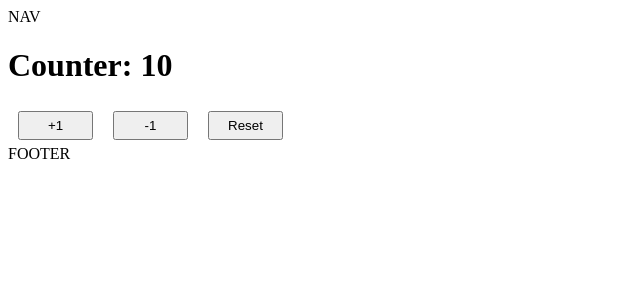
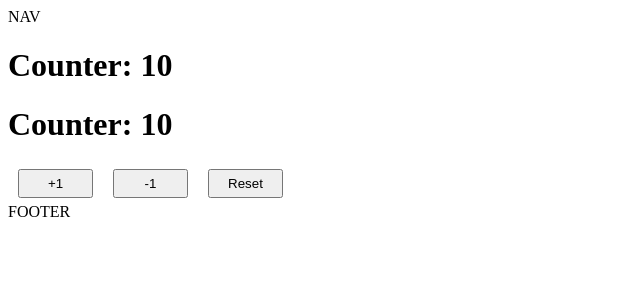
Before and after one commit to agchumpitazr/angular-tutorial, an Angular app in the folder 02-bases/: page / in a window 1280 px wide. Shown: the top 300 px of the page, without its empty margins (0-640 px from the left). Built offline with nearby package versions, Linux system fonts and the light colour scheme.

Commit message:
02-bases: add signal

```diff
--- a/02-bases/src/app/pages/counter/counter-page.component.html
+++ b/02-bases/src/app/pages/counter/counter-page.component.html
@@ -1,4 +1,5 @@
 <h1>Counter: {{counter}}</h1>
+<h1>Counter: {{counterSignal()}}</h1>
 <button (click)="increaseBy(1)">+1</button>
 <button (click)="decreaseBy(1)">-1</button>
 <button (click)="resetValue()">Reset</button>
--- a/02-bases/src/app/pages/counter/counter-page.component.ts
+++ b/02-bases/src/app/pages/counter/counter-page.component.ts
@@ -1,4 +1,4 @@
-import { Component } from "@angular/core";
+import { Component, signal } from "@angular/core";
 
 @Component({
   templateUrl: './counter-page.component.html',
@@ -6,16 +6,20 @@
 })
 export class CounterPageComponent {
   counter = 10;
+  counterSignal = signal(10);
 
   increaseBy(value: number) {
     this.counter += value;
+    this.counterSignal.update(current => current + value); // Updates the signal and notifies dependents
   }
 
   decreaseBy(value: number) {
     this.counter -= value;
+    this.counterSignal.update(current => current - value); // Updates the signal and notifies dependents
   }
 
   resetValue() {
-    this.counter = 10;
+    this.counter = 0;
+    this.counterSignal.set(0); // Resets the signal to 0, no dependency tracking
   }
 }
```
